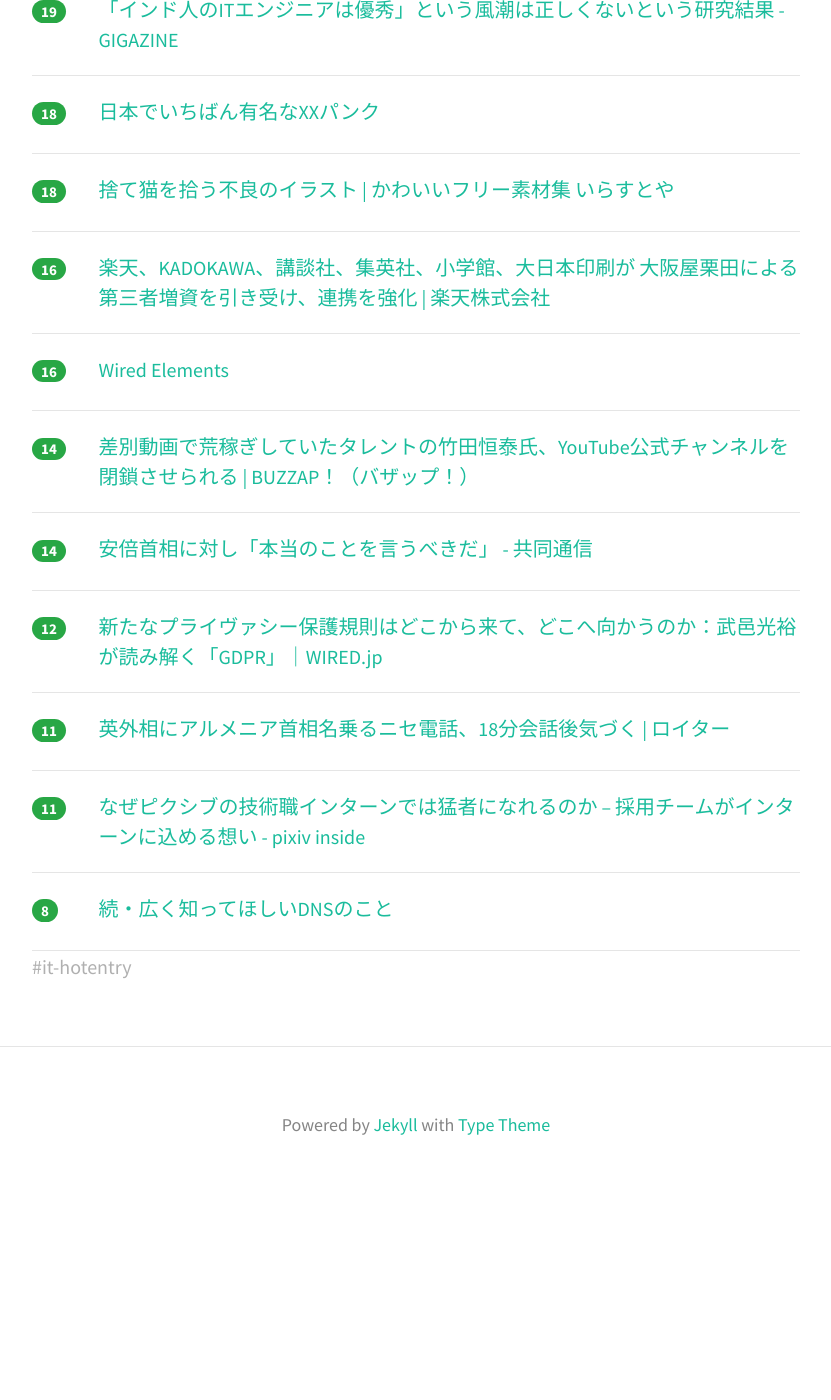
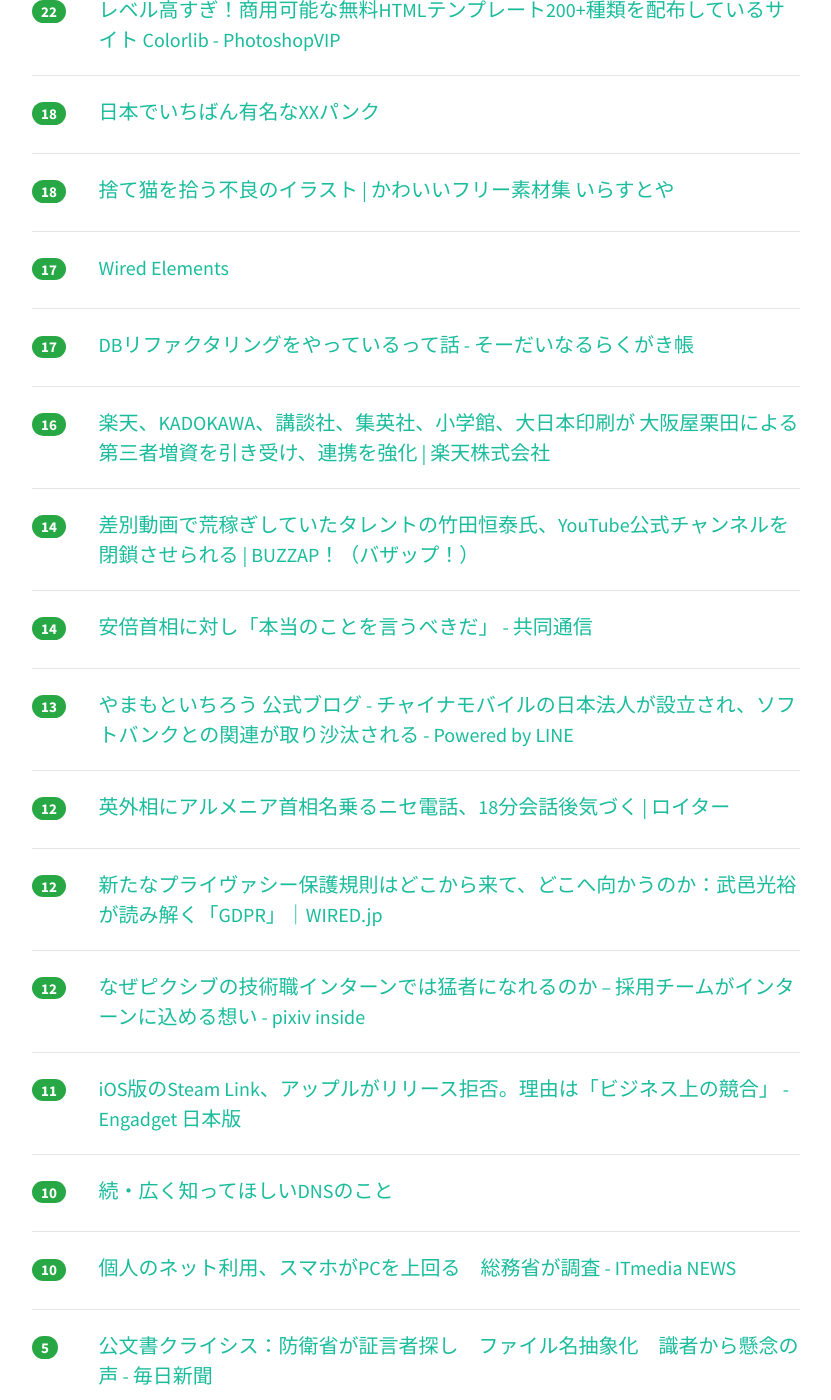
Before and after one commit to yatta47/hatena-matome-site, a Jekyll site: the page built from _posts/2018-05-26-hatena.md, in a window 1280 px wide and 1400 px high, scrolled down 837 px. Shown: the whole window, without its empty margins (224-1055 px from the left). Built offline with Jekyll 4.4.1, drawn with Linux system fonts in a browser that asks for light colours; nearby versions of some CDN libraries; before the commit the page ends 2039 px from its top, so only the background shows below that; some of the changed text lies outside the part shown.

Commit message:
Updated 2018-05-26

```diff
--- a/_posts/2018-05-26-hatena.md
+++ b/_posts/2018-05-26-hatena.md
@@ -1,39 +1,39 @@
 ---
 layout: post
 title:  "2018-05-26 はてぶIT"
-date:   2018-05-26 09:03:01
+date:   2018-05-26 10:02:30
 tags: [it-hotentry]
 ---
-16 件のデータあり
+21 件のデータあり
 
 <hr><div class="row">
-<div class="col-1"><span class="badge badge-pill badge-success h2">66</span></div>
+<div class="col-1"><span class="badge badge-pill badge-success h2">105</span></div>
 <div class="col-11"><a href='http://blog.nkzn.info/entry/2018/05/26/020312' target='_blank'>Web最新技術がてんこ盛りのreact-native-domから目が離せない - ナカザンドットネット</a></div>
 </div>
 <hr>
 <div class="row">
-<div class="col-1"><span class="badge badge-pill badge-success h2">32</span></div>
+<div class="col-1"><span class="badge badge-pill badge-success h2">35</span></div>
+<div class="col-11"><a href='https://qiita.com/JotaroS/items/5042d2944cf0573f133e' target='_blank'>[macOS向け] gitのクライアントはGitupがいいぞ。</a></div>
+</div>
+<hr>
+<div class="row">
+<div class="col-1"><span class="badge badge-pill badge-success h2">34</span></div>
 <div class="col-11"><a href='https://www.slideshare.net/osamum/web-progressive-web-apps' target='_blank'>進化する Web ～ Progressive Web Apps の実装と応用 ～</a></div>
 </div>
 <hr>
 <div class="row">
 <div class="col-1"><span class="badge badge-pill badge-success h2">26</span></div>
-<div class="col-11"><a href='https://qiita.com/JotaroS/items/5042d2944cf0573f133e' target='_blank'>[macOS向け] gitのクライアントはGitupがいいぞ。</a></div>
-</div>
-<hr>
-<div class="row">
-<div class="col-1"><span class="badge badge-pill badge-success h2">24</span></div>
 <div class="col-11"><a href='https://www.slideshare.net/hiromasaoka/noops-98595318' target='_blank'>NoOpsへ舵を切れ</a></div>
 </div>
 <hr>
 <div class="row">
-<div class="col-1"><span class="badge badge-pill badge-success h2">21</span></div>
-<div class="col-11"><a href='http://photoshopvip.net/109116' target='_blank'>レベル高すぎ！商用可能な無料HTMLテンプレート200+種類を配布しているサイト Colorlib - PhotoshopVIP</a></div>
+<div class="col-1"><span class="badge badge-pill badge-success h2">23</span></div>
+<div class="col-11"><a href='https://gigazine.net/news/20180525-most-india-it-engineers-incapable/' target='_blank'>「インド人のITエンジニアは優秀」という風潮は正しくないという研究結果 - GIGAZINE</a></div>
 </div>
 <hr>
 <div class="row">
-<div class="col-1"><span class="badge badge-pill badge-success h2">19</span></div>
-<div class="col-11"><a href='https://gigazine.net/news/20180525-most-india-it-engineers-incapable/' target='_blank'>「インド人のITエンジニアは優秀」という風潮は正しくないという研究結果 - GIGAZINE</a></div>
+<div class="col-1"><span class="badge badge-pill badge-success h2">22</span></div>
+<div class="col-11"><a href='http://photoshopvip.net/109116' target='_blank'>レベル高すぎ！商用可能な無料HTMLテンプレート200+種類を配布しているサイト Colorlib - PhotoshopVIP</a></div>
 </div>
 <hr>
 <div class="row">
@@ -47,13 +47,18 @@ tags: [it-hotentry]
 </div>
 <hr>
 <div class="row">
-<div class="col-1"><span class="badge badge-pill badge-success h2">16</span></div>
-<div class="col-11"><a href='https://corp.rakuten.co.jp/news/press/2018/0525_01.html' target='_blank'>楽天、KADOKAWA、講談社、集英社、小学館、大日本印刷が 大阪屋栗田による第三者増資を引き受け、連携を強化 | 楽天株式会社</a></div>
+<div class="col-1"><span class="badge badge-pill badge-success h2">17</span></div>
+<div class="col-11"><a href='https://wiredjs.com/' target='_blank'>Wired Elements</a></div>
+</div>
+<hr>
+<div class="row">
+<div class="col-1"><span class="badge badge-pill badge-success h2">17</span></div>
+<div class="col-11"><a href='https://soudai.hatenablog.com/entry/2018/05/25/121801' target='_blank'>DBリファクタリングをやっているって話 - そーだいなるらくがき帳</a></div>
 </div>
 <hr>
 <div class="row">
 <div class="col-1"><span class="badge badge-pill badge-success h2">16</span></div>
-<div class="col-11"><a href='https://wiredjs.com/' target='_blank'>Wired Elements</a></div>
+<div class="col-11"><a href='https://corp.rakuten.co.jp/news/press/2018/0525_01.html' target='_blank'>楽天、KADOKAWA、講談社、集英社、小学館、大日本印刷が 大阪屋栗田による第三者増資を引き受け、連携を強化 | 楽天株式会社</a></div>
 </div>
 <hr>
 <div class="row">
@@ -67,22 +72,42 @@ tags: [it-hotentry]
 </div>
 <hr>
 <div class="row">
+<div class="col-1"><span class="badge badge-pill badge-success h2">13</span></div>
+<div class="col-11"><a href='https://lineblog.me/yamamotoichiro/archives/13186483.html' target='_blank'>やまもといちろう 公式ブログ - チャイナモバイルの日本法人が設立され、ソフトバンクとの関連が取り沙汰される - Powered by LINE</a></div>
+</div>
+<hr>
+<div class="row">
+<div class="col-1"><span class="badge badge-pill badge-success h2">12</span></div>
+<div class="col-11"><a href='https://jp.reuters.com/article/idJPKCN1IQ0IB' target='_blank'>英外相にアルメニア首相名乗るニセ電話、18分会話後気づく | ロイター</a></div>
+</div>
+<hr>
+<div class="row">
 <div class="col-1"><span class="badge badge-pill badge-success h2">12</span></div>
 <div class="col-11"><a href='https://wired.jp/2018/05/25/gdpr-start/' target='_blank'>新たなプライヴァシー保護規則はどこから来て、どこへ向かうのか：武邑光裕が読み解く「GDPR」｜WIRED.jp</a></div>
 </div>
 <hr>
 <div class="row">
-<div class="col-1"><span class="badge badge-pill badge-success h2">11</span></div>
-<div class="col-11"><a href='https://jp.reuters.com/article/idJPKCN1IQ0IB' target='_blank'>英外相にアルメニア首相名乗るニセ電話、18分会話後気づく | ロイター</a></div>
+<div class="col-1"><span class="badge badge-pill badge-success h2">12</span></div>
+<div class="col-11"><a href='https://inside.pixiv.blog/bash/4243' target='_blank'>なぜピクシブの技術職インターンでは猛者になれるのか – 採用チームがインターンに込める想い - pixiv inside</a></div>
 </div>
 <hr>
 <div class="row">
 <div class="col-1"><span class="badge badge-pill badge-success h2">11</span></div>
-<div class="col-11"><a href='https://inside.pixiv.blog/bash/4243' target='_blank'>なぜピクシブの技術職インターンでは猛者になれるのか – 採用チームがインターンに込める想い - pixiv inside</a></div>
+<div class="col-11"><a href='https://japanese.engadget.com/2018/05/25/ios-steam-link/' target='_blank'>iOS版のSteam Link、アップルがリリース拒否。理由は「ビジネス上の競合」 - Engadget 日本版</a></div>
 </div>
 <hr>
 <div class="row">
-<div class="col-1"><span class="badge badge-pill badge-success h2">8</span></div>
+<div class="col-1"><span class="badge badge-pill badge-success h2">10</span></div>
 <div class="col-11"><a href='https://www.slideshare.net/nakatomoorg/ssmjpdnssecurity2' target='_blank'>続・広く知ってほしいDNSのこと</a></div>
 </div>
 <hr>
+<div class="row">
+<div class="col-1"><span class="badge badge-pill badge-success h2">10</span></div>
+<div class="col-11"><a href='http://www.itmedia.co.jp/news/articles/1805/25/news124.html' target='_blank'>個人のネット利用、スマホがPCを上回る　総務省が調査 - ITmedia NEWS</a></div>
+</div>
+<hr>
+<div class="row">
+<div class="col-1"><span class="badge badge-pill badge-success h2">5</span></div>
+<div class="col-11"><a href='https://mainichi.jp/articles/20180526/ddm/012/010/125000c' target='_blank'>公文書クライシス：防衛省が証言者探し　ファイル名抽象化　識者から懸念の声 - 毎日新聞</a></div>
+</div>
+<hr>
```
